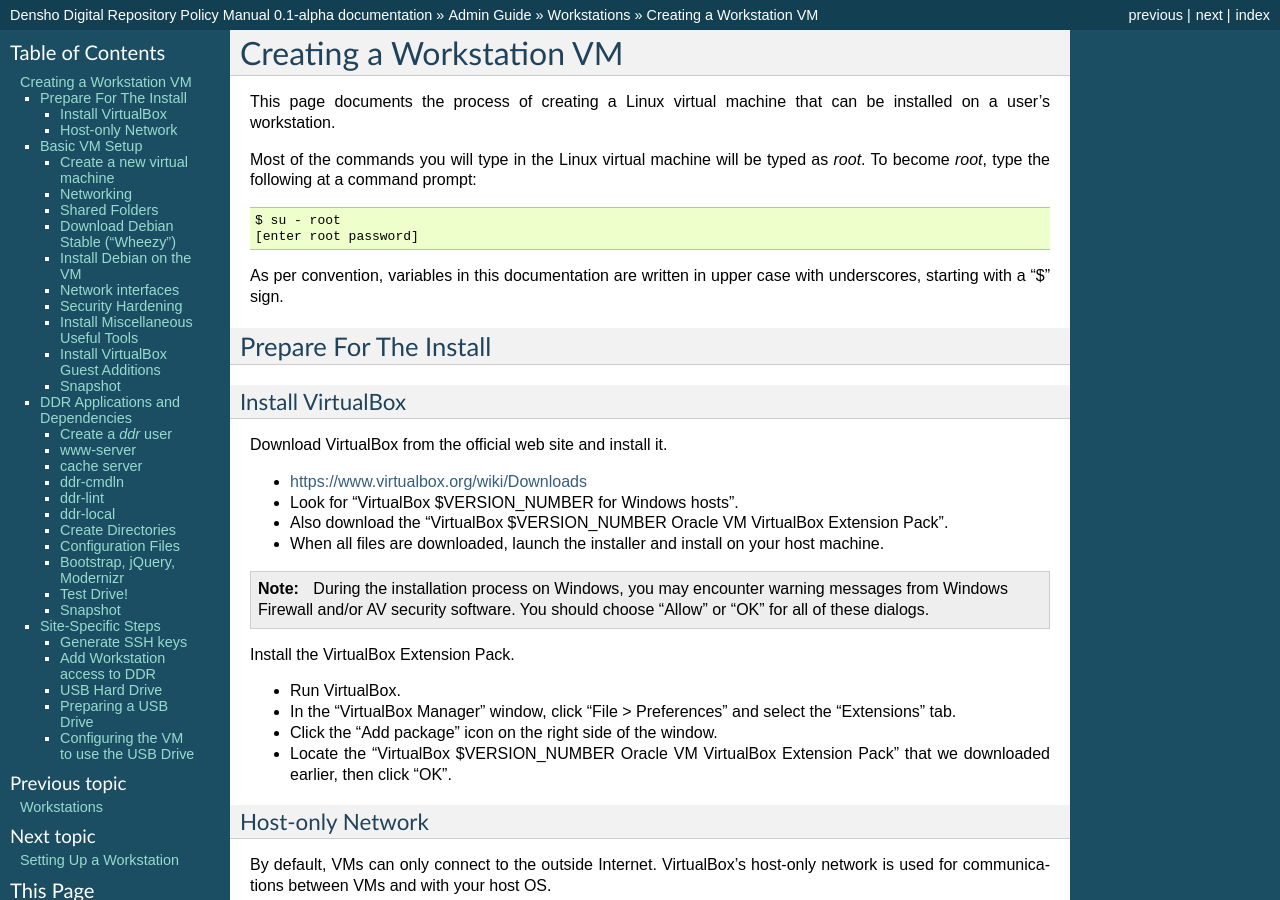
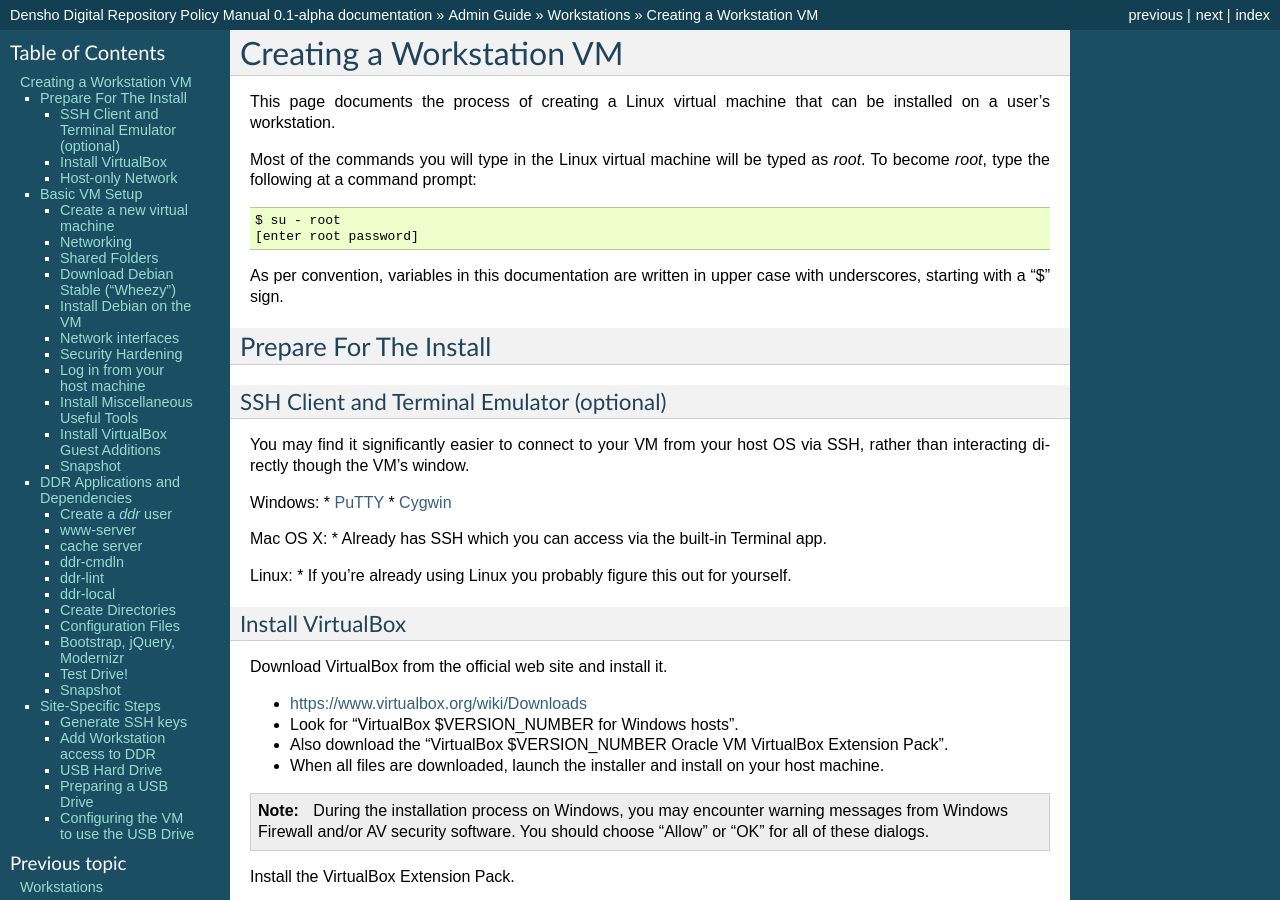
Before and after one commit to denshoproject/ddr-manual, a Sphinx documentation site: the page built from source/admins/workstations/create-workstation-vm.rst, in a window 1280 px wide and 900 px high. Built offline with Sphinx 7.4.7, drawn with Linux system fonts in a browser that asks for light colours; some of the changed text lies outside the part shown.

Commit message:
notes on term emulators and logging into VM after SSH config

```diff
--- a/source/admins/workstations/create-workstation-vm.rst
+++ b/source/admins/workstations/create-workstation-vm.rst
@@ -21,6 +21,23 @@ As per convention, variables in this documentation are written in upper case wit
 
 Prepare For The Install
 =======================
+
+
+
+SSH Client and Terminal Emulator (optional)
+-------------------------------------------
+
+You may find it significantly easier to connect to your VM from your host OS via SSH, rather than interacting directly though the VM's window.
+
+Windows:
+* `PuTTY <https://duckduckgo.com/PuTTY>`_
+* `Cygwin <http://cygwin.com/>`_
+
+Mac OS X:
+* Already has SSH which you can access via the built-in Terminal app.
+
+Linux:
+* If you're already using Linux you probably figure this out for yourself.
 
 
 
@@ -340,6 +357,13 @@ Disable login for `root`.  Find the line containing `PermitRootLogin` and change
 Restart SSH::
 
     # /etc/init.d/ssh restart
+
+
+
+Log in from your host machine
+-----------------------------
+
+At this point, log out from the VirtualBox window and log in from your host machine using SSH.  It is often more convenient to work from your host OS through an SSH connection.  Exactly how you do this will depend on whether you're using PuTTY or Cygwin, the OS X terminal, or a Linux terminal.  Whatever the case, you should now be able to log in as your regular user.  You should *not* be able to log in as root.
 
 
 
```
